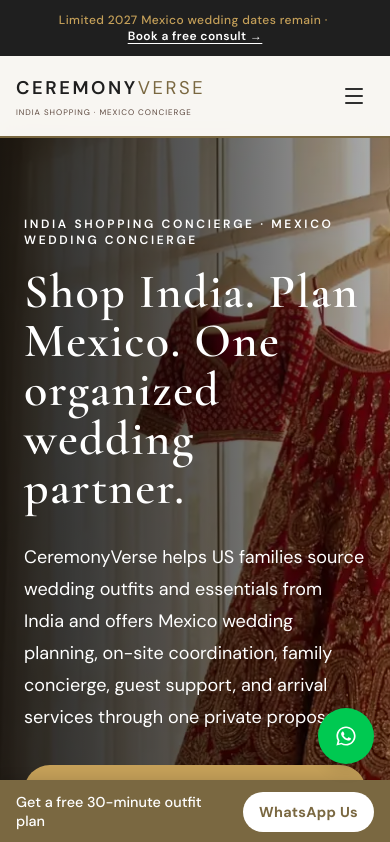
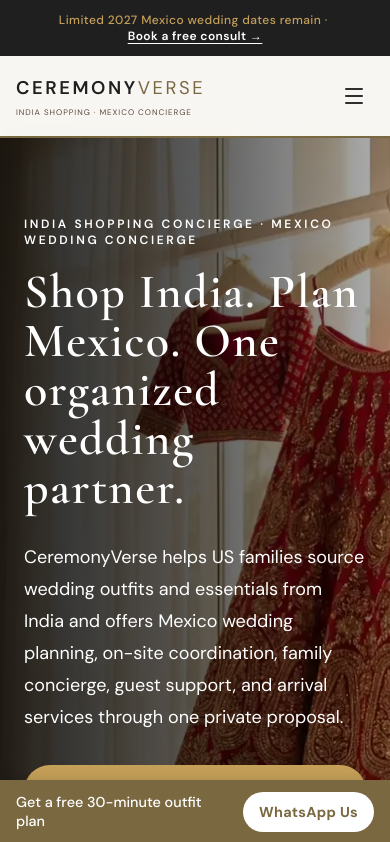
Before and after one commit to leylabernie/v0-ceremony-verse-wedding-concierge, a Next.js app: page / in a window 390 px wide. Shown: the top 842 px of the page. Built offline with nearby package versions, Linux system fonts and the light colour scheme.

Commit message:
Update components/whatsapp-button.tsx for responsive header fix

```diff
--- a/components/whatsapp-button.tsx
+++ b/components/whatsapp-button.tsx
@@ -12,13 +12,13 @@ export default function WhatsAppButton() {
   const whatsappUrl = `https://wa.me/${phoneNumber}?text=${message}`;
 
   return (
-    <div className="fixed bottom-20 right-4 z-50 md:bottom-6 md:right-6">
+    <div className="fixed bottom-6 right-6 z-50 hidden md:block">
       <Link
         href={whatsappUrl}
         target="_blank"
         rel="noopener noreferrer"
         onClick={() => trackLead("whatsapp", "floating-button")}
-        className="bg-green-500 hover:bg-green-600 text-white p-4 rounded-full shadow-lg flex items-center justify-center transition-all duration-300"
+        className="flex items-center justify-center rounded-full bg-green-500 p-4 text-white shadow-lg transition-all duration-300 hover:bg-green-600 focus-visible:outline-none focus-visible:ring-2 focus-visible:ring-green-700 focus-visible:ring-offset-2"
         aria-label="Chat on WhatsApp"
       >
         {/* Inline WhatsApp SVG */}
```
